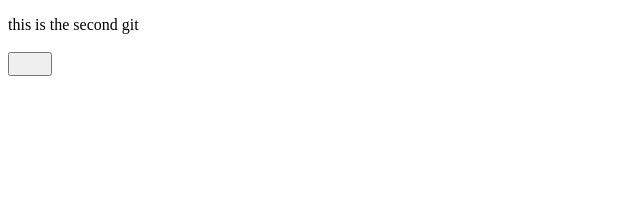
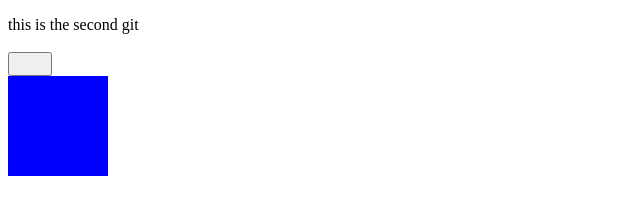
Before and after one commit to leetchi/secondGit, a plain HTML site: page index.html in a window 1280 px wide. Shown: the whole page, without its empty margins (0-640 px from the left). Drawn offline with Linux system fonts and the light colour scheme.

Commit message:
div Created by head of the table

```diff
--- a/index.html
+++ b/index.html
@@ -10,10 +10,18 @@
             font-size: 16px;
             color: red;
         }
+        div {
+            width: 100px;
+            height: 100px;
+            background-color: blue;
+        }
     </style>
 </head>
 <body>
     <p>this is the second git</p>
     <button></button>
+    <div>
+
+    </div>
 </body>
 </html>
```
